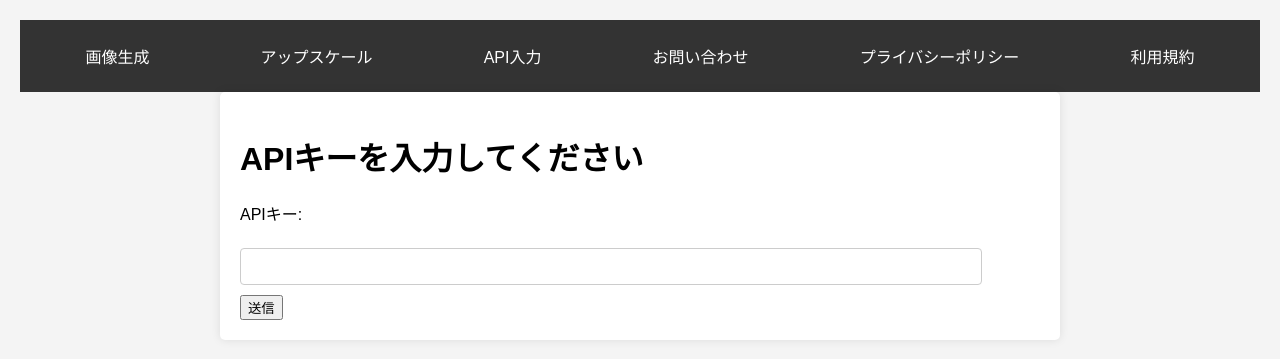
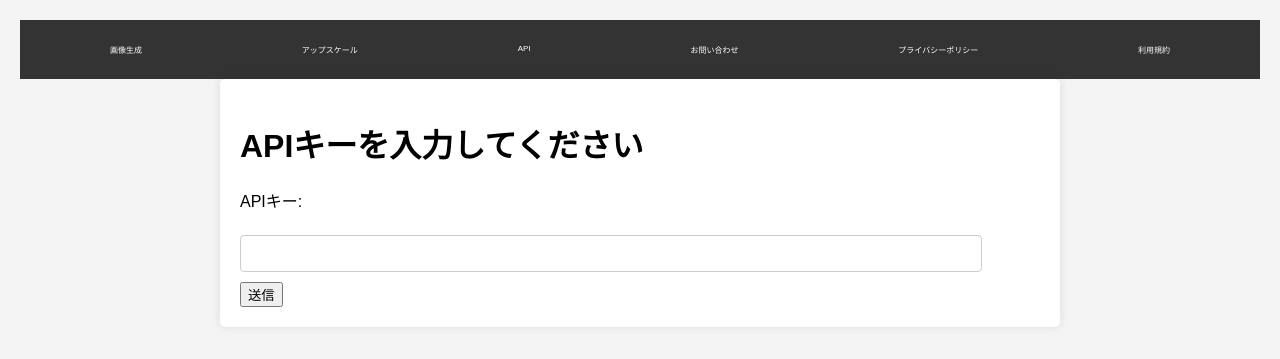
Before and after one commit to halcy8312/SD3, a Flask app: page / in a window 1280 px wide. Shown: the top 359 px of the page. Run offline with Flask 3, Linux system fonts and the light colour scheme.

Commit message:
見た目修正5

```diff
--- a/static/styles.css
+++ b/static/styles.css
@@ -19,7 +19,7 @@ body {
     padding: 14px 16px;
     text-decoration: none;
     display: inline-block;
-    font-size: 16px;
+    font-size: 8px; /* 文字サイズを16pxから18pxに変更 */
     cursor: pointer;
 }
 
--- a/templates/base.html
+++ b/templates/base.html
@@ -10,7 +10,7 @@
     <div class="navbar">
         <a href="{{ url_for('generate') }}" class="nav-button">画像生成</a>
         <a href="{{ url_for('upscale') }}" class="nav-button">アップスケール</a>
-        <a href="{{ url_for('index') }}" class="nav-button">API入力</a>
+        <a href="{{ url_for('index') }}" class="nav-button">API</a>
         <a href="{{ url_for('contact') }}" class="nav-button">お問い合わせ</a>
         <a href="{{ url_for('privacy_policy') }}" class="nav-button">プライバシーポリシー</a>
         <a href="{{ url_for('terms_of_service') }}" class="nav-button">利用規約</a>
```
